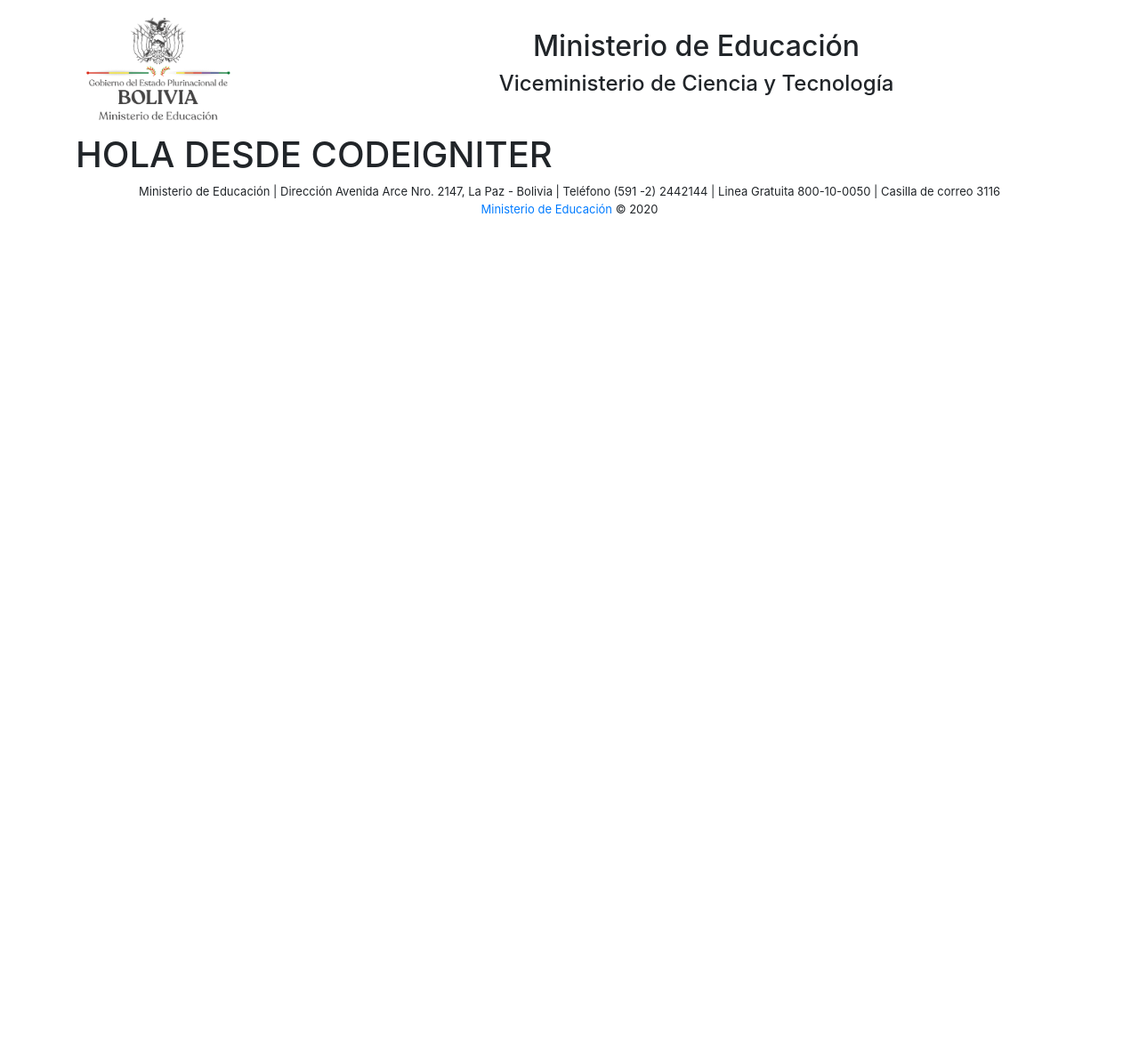
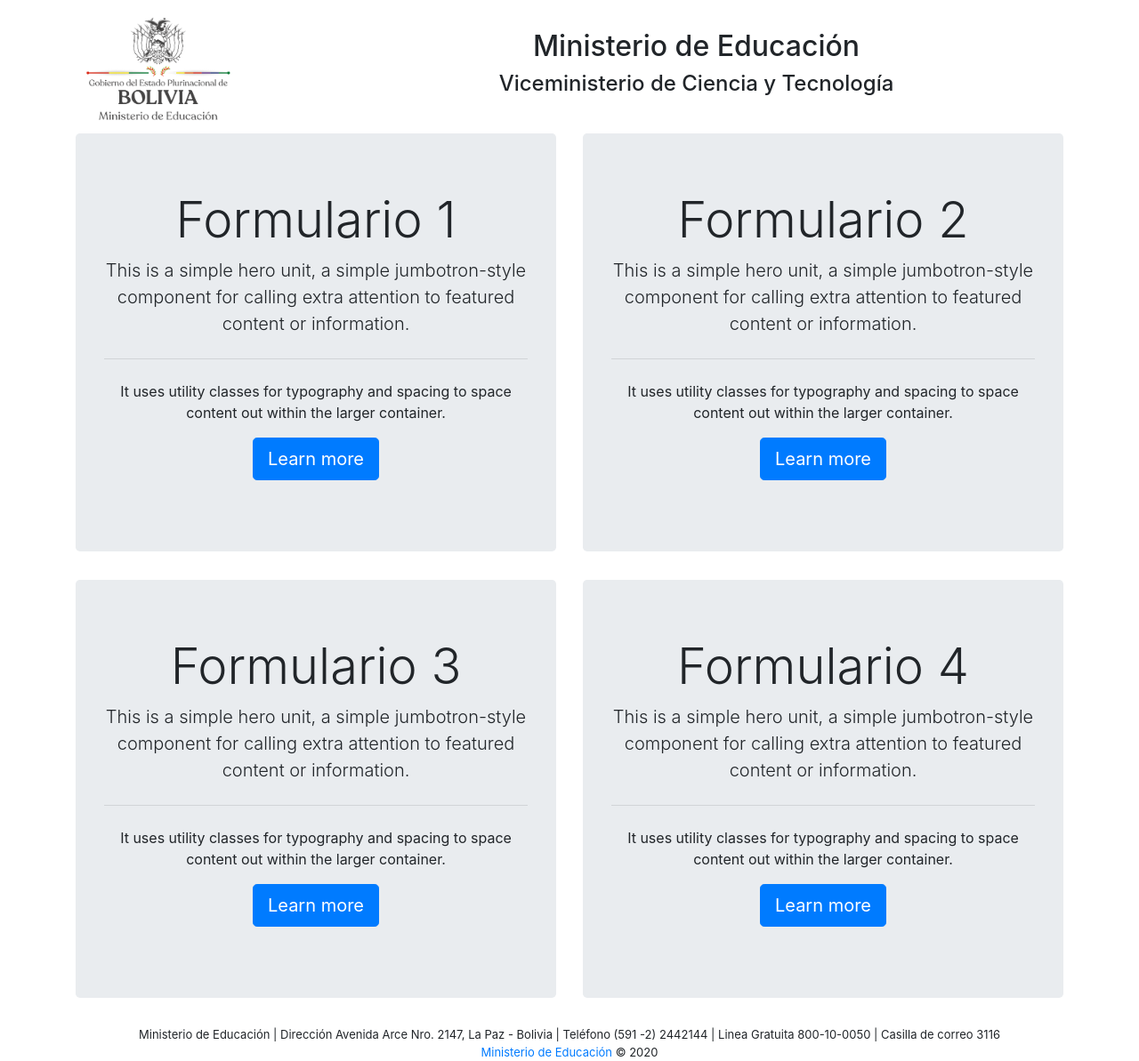
Before and after one commit to rainergua/micrositio, a PHP site: page /microsite/ in a window 1280 px wide. Shown: the whole page at 89% size. Before the commit the page ends 240 px from the top, so only its background shows below. Run offline with PHP 8.4, Linux system fonts and the light colour scheme; some libraries are stand-ins or nearby versions.

Commit message:
Primera Maqueta

```diff
--- a/application/views/vistas/home_view.php
+++ b/application/views/vistas/home_view.php
@@ -1,7 +1,54 @@
 <div class="container">
 <div class="row">
-<div class="col">
-<h1>HOLA DESDE CODEIGNITER</h1>
+<div class="col  text-center">
+<div class="row">
+    <div class="col-6">
+        <div class="jumbotron">
+            <h1 class="display-4">Formulario 1</h1>
+            <p class="lead">This is a simple hero unit, a simple jumbotron-style component for calling extra attention to featured content or information.</p>
+            <hr class="my-4">
+            <p>It uses utility classes for typography and spacing to space content out within the larger container.</p>
+            <p class="lead">
+                <a class="btn btn-primary btn-lg" href="#" role="button">Learn more</a>
+            </p>
+        </div>
+    </div>
+    <div class="col-6">
+        <div class="jumbotron">
+            <h1 class="display-4">Formulario 2</h1>
+            <p class="lead">This is a simple hero unit, a simple jumbotron-style component for calling extra attention to featured content or information.</p>
+            <hr class="my-4">
+            <p>It uses utility classes for typography and spacing to space content out within the larger container.</p>
+            <p class="lead">
+                <a class="btn btn-primary btn-lg" href="#" role="button">Learn more</a>
+            </p>
+        </div>
+    </div>
+</div>
+<div class="row">
+    <div class="col-6">
+    <div class="jumbotron">
+            <h1 class="display-4">Formulario 3</h1>
+            <p class="lead">This is a simple hero unit, a simple jumbotron-style component for calling extra attention to featured content or information.</p>
+            <hr class="my-4">
+            <p>It uses utility classes for typography and spacing to space content out within the larger container.</p>
+            <p class="lead">
+                <a class="btn btn-primary btn-lg" href="#" role="button">Learn more</a>
+            </p>
+        </div>
+    </div>
+    <div class="col-6">
+    <div class="jumbotron">
+            <h1 class="display-4">Formulario 4</h1>
+            <p class="lead">This is a simple hero unit, a simple jumbotron-style component for calling extra attention to featured content or information.</p>
+            <hr class="my-4">
+            <p>It uses utility classes for typography and spacing to space content out within the larger container.</p>
+            <p class="lead">
+                <a class="btn btn-primary btn-lg" href="#" role="button">Learn more</a>
+            </p>
+        </div>
+    </div>
 </div>
 </div>
 </div>
+</div>
```
